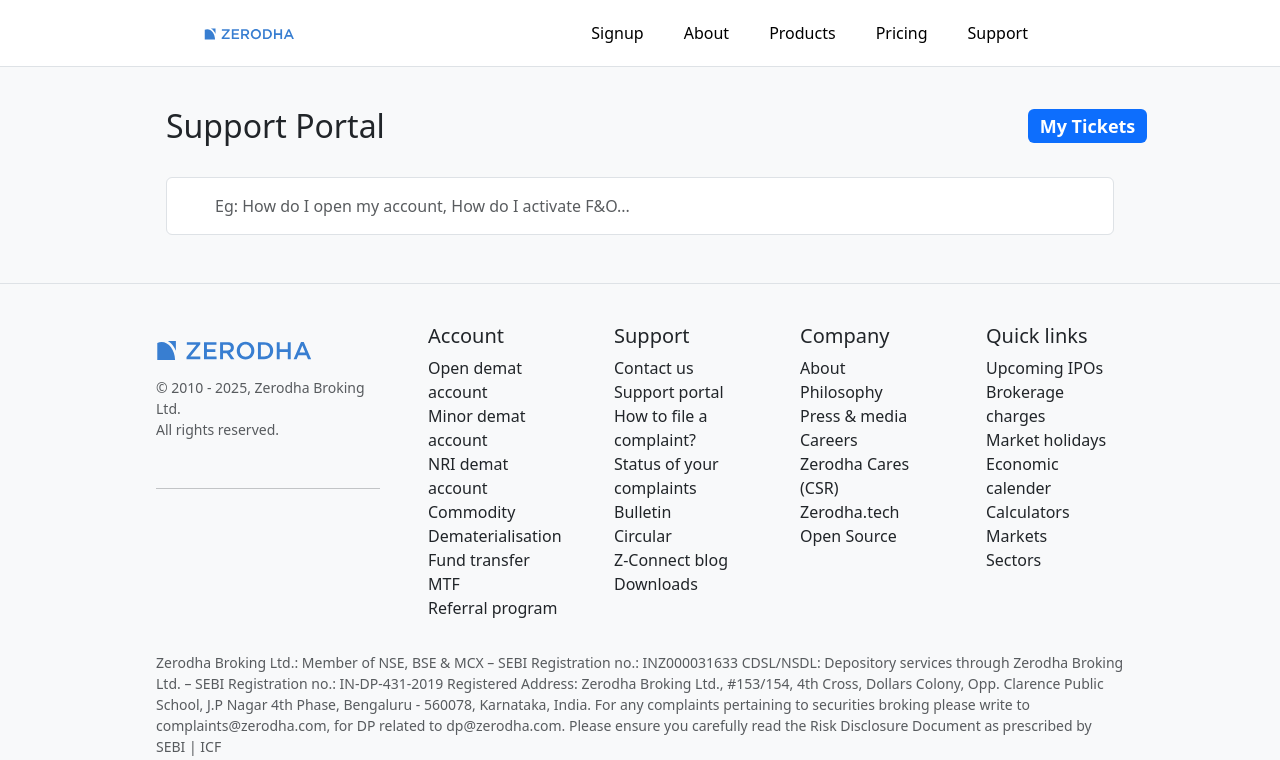
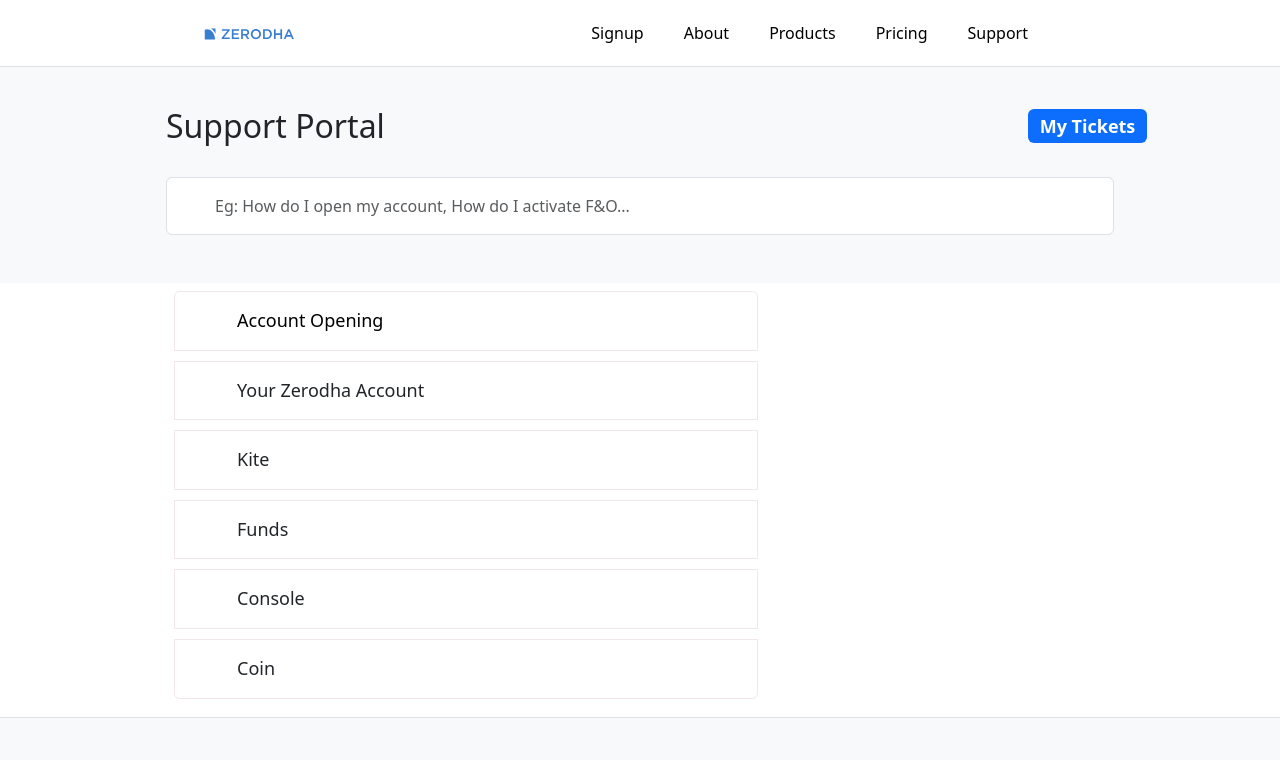
Before and after one commit to techmuskan/Stock_Platform, a React (Vite) app in the folder frontend/: page /support in a window 1280 px wide. Shown: the top 760 px of the page. Built offline with nearby package versions, Linux system fonts and the light colour scheme.

Commit message:
Left part of Support page done

```diff
--- a/frontend/src/index.css
+++ b/frontend/src/index.css
@@ -7,3 +7,87 @@
   height: 100%;
   width: 100%;
 }
+
+.accordion{
+  border: 0 !important;
+}
+
+ /* Remove default bootstrap arrow */
+.accordion-button::after {
+  display: none !important;
+}
+
+/* Accordion button clean look */
+.accordion-button {
+  background-color: #fff !important;
+  box-shadow: none !important;
+  border: none;
+  padding: 18px 20px;
+  font-size: 18px;
+  font-weight: 500;
+  display: flex;
+  align-items: center;
+  gap: 12px;
+}
+
+/* Remove blue on click/focus */
+.accordion-button:focus,
+.accordion-button:hover,
+.accordion-button:not(.collapsed) {
+  background-color: #fff !important;
+  box-shadow: none !important;
+  color: #000;
+}
+
+/* Left icon (plus, user, etc.) */
+.accordion-button i {
+  font-size: 22px;
+  width: 30px;
+  text-align: center;
+  color: #387ed1; /* Zerodha blue */
+}
+
+/* Accordion item border */
+.accordion-item {
+  border: 1px solid rgba(130, 26, 26, 0.105) !important;
+  border-radius: 4px solid rgba(239, 226, 226, 0) !important;
+  margin-bottom: 10px;
+}
+
+
+/* Body spacing */
+.accordion-body {
+  padding-left: 55px;
+}
+
+/* List styling */
+.accordion-body ul {
+  padding-left: 18px;
+}
+
+.accordion-body li {
+  color: #387ed1;
+  padding: 8px 0;
+  cursor: pointer;
+  text-decoration: none;
+}
+
+.accordion-body li:hover {
+  color: black;
+}
+
+
+.right-arrow {
+  margin-left: auto;
+}
+
+.right-arrow i {
+  font-size: 14px;
+  color: #387ed1;
+  transition: transform 0.3s ease;
+}
+
+/* Rotate when open */
+.accordion-button:not(.collapsed) .right-arrow i {
+  transform: rotate(180deg);
+}
--- a/frontend/src/landing_page/support/RaiseTicket.jsx
+++ b/frontend/src/landing_page/support/RaiseTicket.jsx
@@ -1,8 +1,16 @@
 import React from 'react'
+import RaiseTicketRight from './RaiseTicketRight'
+import RaiseTicketLeft from './RaiseTicketLeft'
 
 const RaiseTicket = () => {
   return (
-    <div>
+    <div className="container px-5 ">
+      <div className="col-8 px-5">
+        <RaiseTicketLeft />
+      </div>
+      <div className="col-4 px-5">
+        <RaiseTicketRight/>
+      </div>
     </div>
   )
 }
--- /dev/null
+++ b/frontend/src/landing_page/support/RaiseTicketLeft.jsx
@@ -0,0 +1,206 @@
+import React from "react";
+const RaiseTicketLeft = () => {
+  return (
+    <div className="p-2">
+      <div className="accordion" id="accordionPanelsStayOpenExample">
+        <div className="accordion-item ">
+          <h2 className="accordion-header">
+            <button
+              className="accordion-button "
+              type="button"
+              data-bs-toggle="collapse"
+              data-bs-target="#panelsStayOpen-collapseOne"
+              aria-expanded="false"
+              aria-controls="panelsStayOpen-collapseOne"
+            >
+              <i className="fa fa-plus-circle" aria-hidden="true"></i>
+              Account Opening
+              <span className="right-arrow">
+  <i className="fa fa-chevron-down"></i>
+</span>
+            </button>
+          </h2>
+          <div
+            id="panelsStayOpen-collapseOne"
+            className="accordion-collapse collapse "
+          >
+            <div className="accordion-body">
+              <ul>
+                <li>Resident individual</li>
+                <li>Minor</li>
+                <li>Non Resident Indian</li>
+                <li>Company, Partnership, HUF and LLP</li>
+                <li>Glossary</li>
+              </ul>
+            </div>
+          </div>
+        </div>
+        <div className="accordion-item ">
+          <h2 className="accordion-header">
+            <button
+              className="accordion-button collapsed"
+              type="button"
+              data-bs-toggle="collapse"
+              data-bs-target="#panelsStayOpen-collapseTwo"
+              aria-expanded="false"
+              aria-controls="panelsStayOpen-collapseTwo"
+            >
+              <i className="fa fa-user" aria-hidden="true"></i>
+              Your Zerodha Account
+              <span className="right-arrow">
+  <i className="fa fa-chevron-down"></i>
+</span>
+            </button>
+          </h2>
+          <div
+            id="panelsStayOpen-collapseTwo"
+            className="accordion-collapse collapse"
+          >
+            <div className="accordion-body">
+              <ul>
+                <li>Your Profile</li>
+                <li>Account Modification</li>
+                <li>
+                  Client Master Report (CMR) and Depository Participant (DP)
+                </li>
+                <li>Nomination</li>
+                <li>Transfer and conversion of securities</li>
+              </ul>
+            </div>
+          </div>
+        </div>
+        <div className="accordion-item">
+          <h2 className="accordion-header">
+            <button
+              className="accordion-button collapsed"
+              type="button"
+              data-bs-toggle="collapse"
+              data-bs-target="#panelsStayOpen-collapseThree"
+              aria-expanded="false"
+              aria-controls="panelsStayOpen-collapseThree"
+            >
+              <i className="fa fa-google-wallet" aria-hidden="true"></i>
+              Kite
+              <span className="right-arrow">
+  <i className="fa fa-chevron-down"></i>
+</span>
+            </button>
+          </h2>
+          <div
+            id="panelsStayOpen-collapseThree"
+            className="accordion-collapse collapse"
+          >
+            <div className="accordion-body">
+              <ul>
+                <li>IPO</li>
+                <li>Trading FAQs</li>
+                <li>Margin Trading Facility (MTF) and Margins</li>
+                <li>Charts and orders</li>
+                <li>Alerts and Nudges</li>
+                <li>General</li>
+              </ul>
+            </div>
+          </div>
+        </div>
+        <div className="accordion-item">
+          <h2 className="accordion-header">
+            <button
+              className="accordion-button collapsed"
+              type="button"
+              data-bs-toggle="collapse"
+              data-bs-target="#panelsStayOpen-collapseFour"
+              aria-expanded="false"
+              aria-controls="panelsStayOpen-collapseFour"
+            >
+              <i className="fa fa-inr" aria-hidden="true"></i>
+              Funds
+              <span className="right-arrow">
+  <i className="fa fa-chevron-down"></i>
+</span>
+            </button>
+          </h2>
+          <div
+            id="panelsStayOpen-collapseFour"
+            className="accordion-collapse collapse"
+          >
+            <div className="accordion-body">
+              <ul>
+                <li>Add Money</li>
+                <li>Withdraw Money</li>
+                <li>Add bank accounts</li>
+                <li>eMandates</li>
+              </ul>
+            </div>
+          </div>
+        </div>
+        <div className="accordion-item">
+          <h2 className="accordion-header">
+            <button
+              className="accordion-button collapsed"
+              type="button"
+              data-bs-toggle="collapse"
+              data-bs-target="#panelsStayOpen-collapseFive"
+              aria-expanded="false"
+              aria-controls="panelsStayOpen-collapseFive"
+            >
+              <i className="fa fa-connectdevelop" aria-hidden="true"></i>
+              Console<span className="right-arrow">
+  <i className="fa fa-chevron-down"></i>
+</span>
+            </button>
+          </h2>
+          <div
+            id="panelsStayOpen-collapseFive"
+            className="accordion-collapse collapse"
+          >
+            <div className="accordion-body">
+              <ul>
+                <li>Portfolio</li>
+                <li>Corporate actions</li>
+                <li>Funds statement</li>
+                <li>Reports</li>
+                <li>Profile</li>
+                <li>Segments</li>
+              </ul>
+            </div>
+          </div>
+        </div>
+        <div className="accordion-item">
+          <h2 className="accordion-header">
+            <button
+              className="accordion-button collapsed"
+              type="button"
+              data-bs-toggle="collapse"
+              data-bs-target="#panelsStayOpen-collapseSix"
+              aria-expanded="false"
+              aria-controls="panelsStayOpen-collapseSix"
+            >
+              <i className="fa fa-check-circle" aria-hidden="true"></i>
+              Coin
+              <span className="right-arrow">
+  <i className="fa fa-chevron-down"></i>
+</span>
+            </button>
+          </h2>
+          <div
+            id="panelsStayOpen-collapseSix"
+            className="accordion-collapse collapse"
+          >
+            <div className="accordion-body">
+              <ul>
+                <li>Mutual funds</li>
+                <li>National Pension Scheme (NPS)</li>
+                <li>Fixed Deposit (FD)</li>
+                <li>Features on Coin</li>
+                <li>Payments and Orders</li>
+                <li>General</li>
+              </ul>
+            </div>
+          </div>
+        </div>
+      </div>
+    </div>
+  );
+};
+
+export default RaiseTicketLeft;
--- /dev/null
+++ b/frontend/src/landing_page/support/RaiseTicketRight.jsx
@@ -0,0 +1,11 @@
+import React from 'react'
+
+const RaiseTicketRight = () => {
+  return (
+    <div>
+
+    </div>
+  )
+}
+
+export default RaiseTicketRight
--- a/frontend/src/landing_page/support/SupportPage.jsx
+++ b/frontend/src/landing_page/support/SupportPage.jsx
@@ -1,6 +1,7 @@
 import React from 'react'
 import Hero from './Hero'
 import RaiseTicket from './RaiseTicket'
+import "../../../src/index.css"
 
 const SupportPage = () => {
   return (
```
